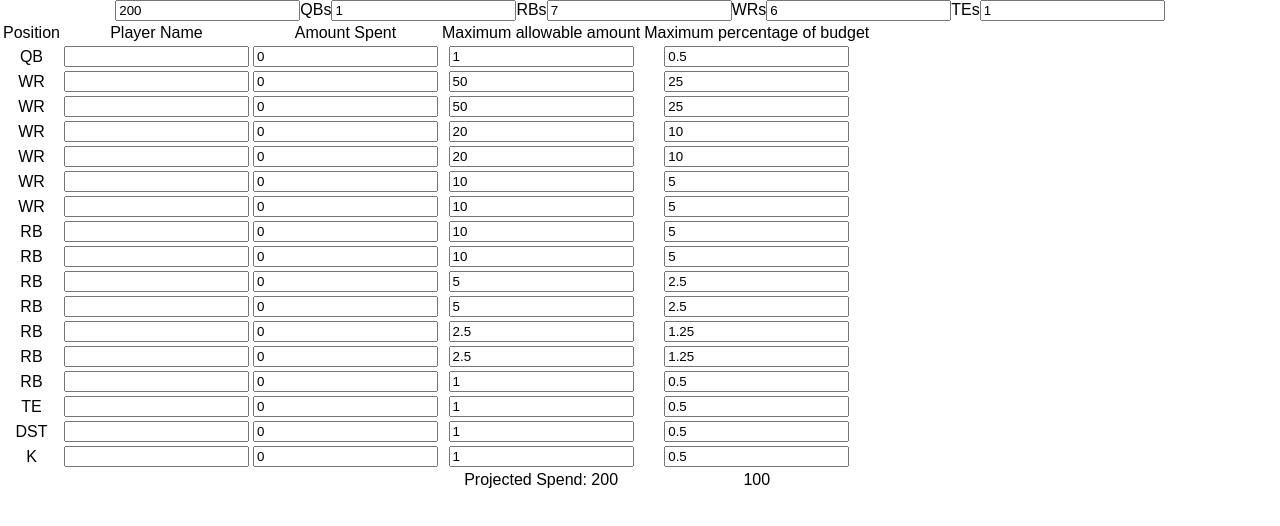
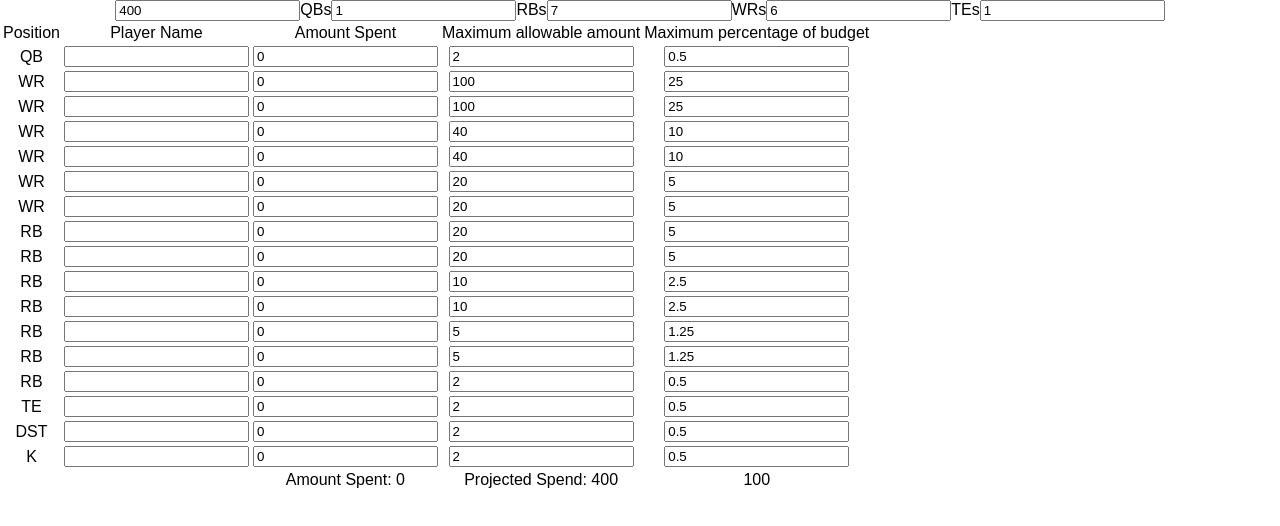
Before and after one commit to severnsc/ff-app, a React (Create React App) app: page / in a window 1280 px wide. Shown: the top 526 px of the page. Built offline with nearby package versions, Linux system fonts and the light colour scheme.

Commit message:
Add amountSpent state to PlayerRows. Initialize at 0

```diff
--- a/src/App.js
+++ b/src/App.js
@@ -69,13 +69,14 @@ class PlayerRows extends Component {
   constructor(props){
     super(props);
     this.state = {
-      budget: 200,
+      budget: 400,
       qbs: 1,
       rbs: 7,
       wrs: 6,
       tes: 1,
       sum: 100,
-      projectedSpend: 200,
+      projectedSpend: 400,
+      amountSpent: 0,
     };
     this.calculateSum = this.calculateSum.bind(this);
     this.calculateProjectedSpend = this.calculateProjectedSpend.bind(this);
@@ -191,7 +192,7 @@ class PlayerRows extends Component {
               <tr>
                 <td></td>
                 <td></td>
-                <td></td>
+                <td>Amount Spent: {this.state.amountSpent}</td>
                 <td>Projected Spend: {this.state.projectedSpend}</td>
                 <td>{this.state.sum}</td>
               </tr>
```
